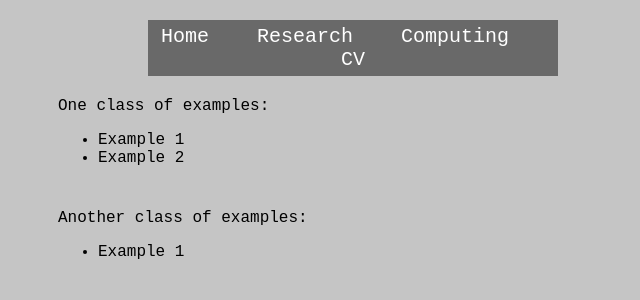
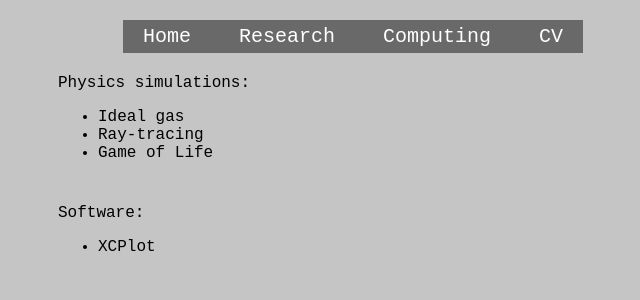
Before and after one commit to dc2917/dc2917.github.io, a plain HTML site: page computing.html in a window 1280 px wide. Shown: the whole page, without its empty margins (287-927 px from the left). Drawn offline with Linux system fonts and the light colour scheme.

Commit message:
Replaced place-holder content

```diff
--- a/computing.html
+++ b/computing.html
@@ -20,17 +20,18 @@
     </div>
 
     <div class="mainsect">
-      <p>One class of examples:</p>
+      <p>Physics simulations:</p>
       <ul>
-	<li>Example 1</li>
-	<li>Example 2</li>
+	      <li>Ideal gas</li>
+	      <li>Ray-tracing</li>
+	      <li>Game of Life</li>
       </ul>
     </div>
 
     <div class="mainsect">
-      <p>Another class of examples:</p>
+      <p>Software:</p>
       <ul>
-	<li>Example 1</li>
+	      <li>XCPlot</li>
       </ul>
     </div>
 
--- a/style.css
+++ b/style.css
@@ -14,7 +14,7 @@ body {
     font-size: 20px;
     text-align: center;
     padding: 5px;
-    max-width: 400px;
+    max-width: 450px;
     margin-left: auto;
     margin-right: auto;
 }
```
Also changed, not shown: cv.html (+7 -2 lines), index.html (+2 -2 lines), research.html (+7 -2 lines), me_socs_on_laptop.png (added), 1 other file.
